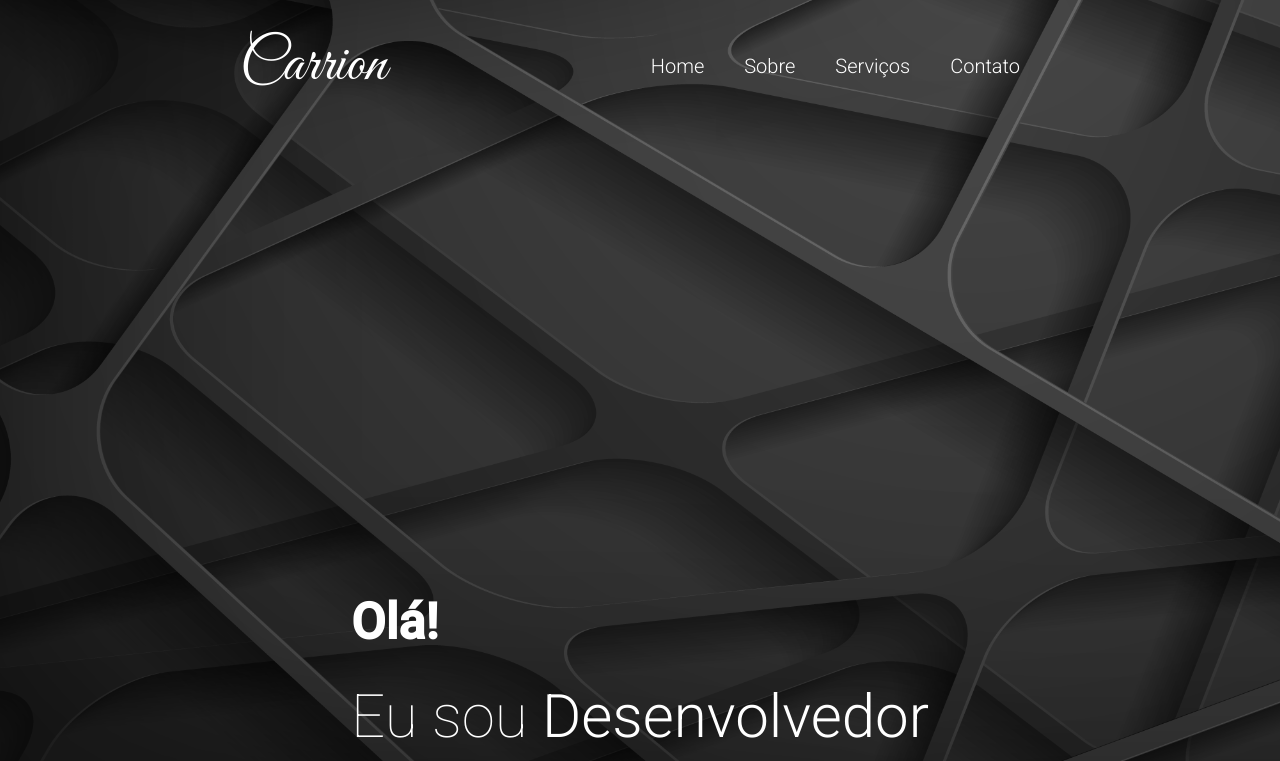
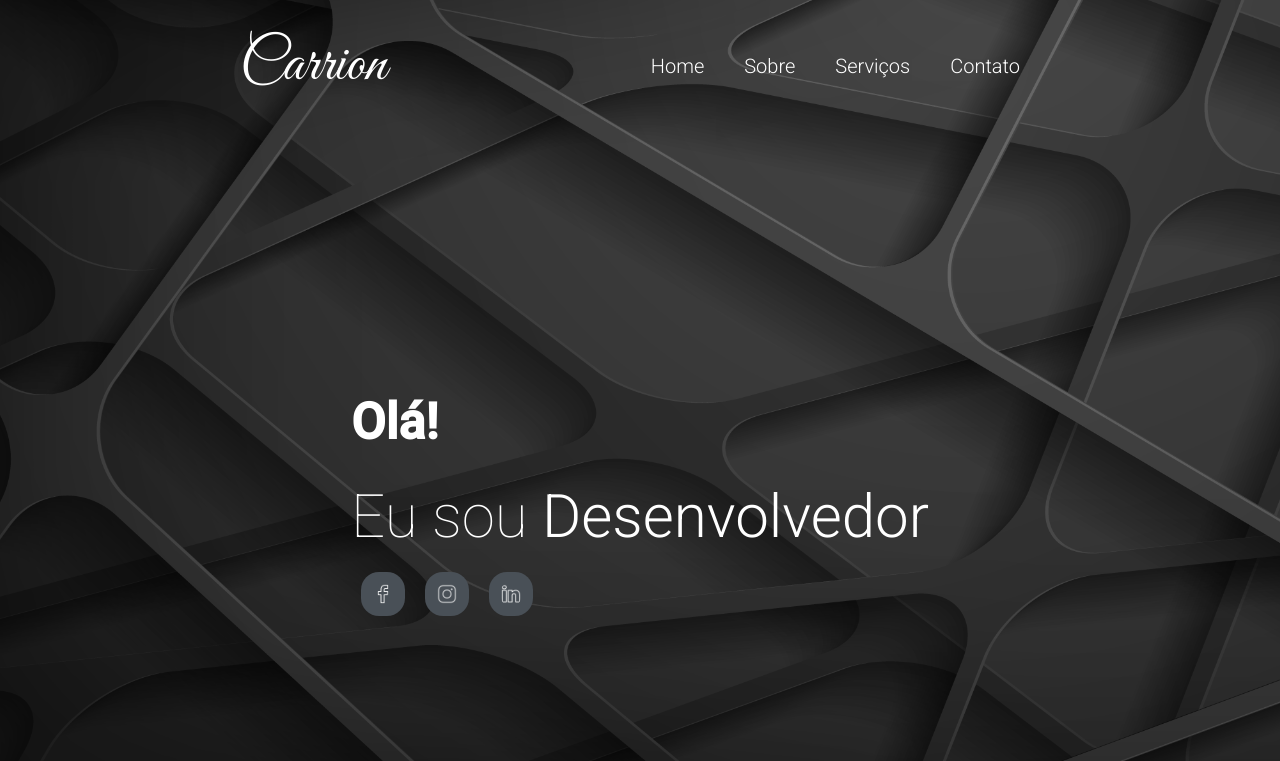
Before and after one commit to Mauricio-Carrion/mauricio-landing-page, a plain HTML site: page index.html in a window 1280 px wide. Shown: the top 761 px of the page. Drawn offline with Linux system fonts and the light colour scheme.

Commit message:
Tirando responsividade da altura

```diff
--- a/assets/css/main.css
+++ b/assets/css/main.css
@@ -2,7 +2,7 @@
 .main-main {
   background: url('../images/Mainbackground.png') no-repeat;
   background-attachment: fixed;
-  height: 1200px;
+  height: 980px;
   margin: -32px 0 20px 0;
   background-size: cover;
 }
@@ -12,7 +12,7 @@
   display: flex;
   flex-direction: column;
   align-items: center;
-  margin: 250px 0 250px 0;
+  margin: 150px 0 150px 0;
   padding: 50px 30px;
 }
 
--- a/assets/css/responsive-elements.css
+++ b/assets/css/responsive-elements.css
@@ -54,17 +54,6 @@
 
   .main-services ul li figcaption {
     margin: 0 250px;
-  }
-}
-
-@media(max-height:600px) {
-  .main-main {
-    height: 630px;
-  }
-
-  .main-ola {
-    margin: 30px 0 30px 0;
-    padding: 50px 30px;
   }
 }
 
@@ -126,25 +115,3 @@
     height: 800px;
   }
 }
-
-@media(max-height:900px) {
-  .main-main {
-    height: 2050px;
-  }
-
-  .main-ola {
-    margin: 500px 0 130px 0;
-    padding: 150px 0;
-  }
-}
-
-@media(min-height:680px) {
-  .main-main {
-    height: 1660px;
-  }
-
-  .main-ola {
-    margin: 250px 0 130px 0;
-    padding: 150px 0;
-  }
-}
```
